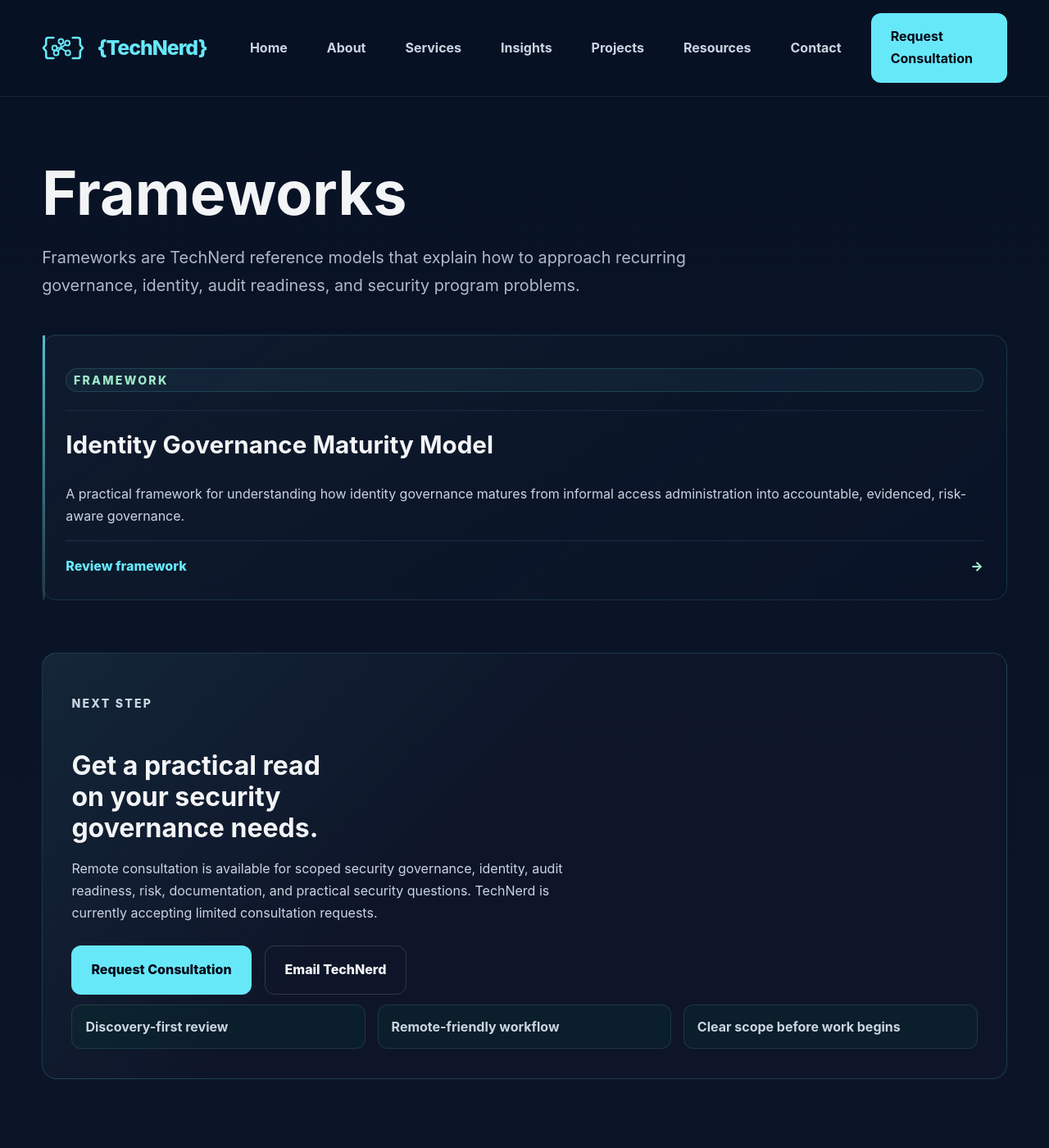
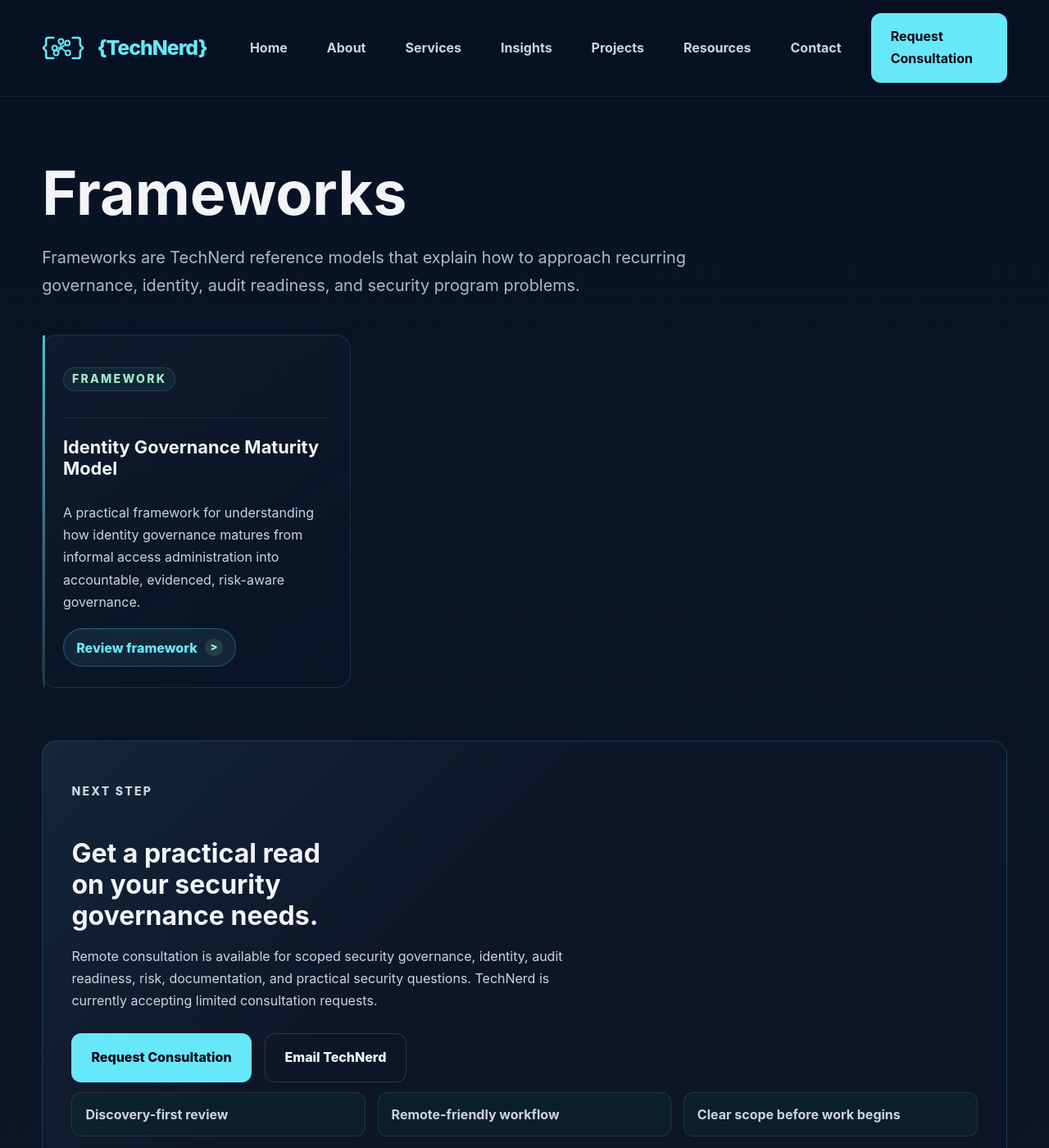
Before and after one commit to cjblackthorn/technerd, a Jekyll site: the page built from frameworks.md, in a window 1280 px wide and 1400 px high. Shown: the whole window at 82% size. Built offline with Jekyll 4.4.1, drawn with Linux system fonts in a browser that asks for light colours.

Commit message:
Refine service card presentation

```diff
--- a/assets/css/technerd.scss
+++ b/assets/css/technerd.scss
@@ -503,7 +503,7 @@ summary:focus-visible,
 
 .card > p:not(.eyebrow):not(.card-meta-line),
 .collection-card > p:not(.eyebrow):not(.card-meta-line):not(.detail-meta) {
-  margin-bottom: 1rem;
+  margin-bottom: 1.15rem;
 }
 
 .card-meta-line {
@@ -540,35 +540,66 @@ summary:focus-visible,
 }
 
 .card-action {
-  display: flex;
+  display: inline-flex;
   align-items: center;
-  justify-content: space-between;
-  gap: 0.9rem;
-  width: 100%;
+  justify-content: center;
+  gap: 0.6rem;
+  width: fit-content;
   margin-top: auto;
-  padding-top: 1.05rem;
-  border-top: 1px solid rgba(103,232,249,0.12);
+  padding: 0.72rem 0.95rem;
+  border: 1px solid rgba(103,232,249,0.26);
+  border-radius: 999px;
+  background: rgba(103,232,249,0.08);
   color: var(--accent-primary) !important;
   font-weight: 850;
   text-decoration: none;
+  line-height: 1;
+  box-shadow: inset 0 1px 0 rgba(255,255,255,0.05);
+  transition:
+    border-color 180ms ease,
+    background-color 180ms ease,
+    color 180ms ease,
+    transform 180ms ease;
 }
 
 .card-action::after {
-  content: "->";
+  content: ">";
   flex: 0 0 auto;
+  display: inline-flex;
+  align-items: center;
+  justify-content: center;
+  width: 1.35rem;
+  height: 1.35rem;
+  border-radius: 999px;
+  background: rgba(167,243,208,0.12);
   color: var(--accent-secondary);
+  font-size: 0.78rem;
+  font-weight: 950;
+  line-height: 1;
   transition: transform 180ms ease;
 }
 
+.card-action:hover {
+  border-color: rgba(167,243,208,0.42);
+  background: rgba(103,232,249,0.13);
+  transform: translateY(-1px);
+}
+
 .card-action:hover::after {
-  transform: translateX(0.2rem);
+  transform: translateX(0.14rem);
 }
 
 .collection-grid {
   display: grid;
-  grid-template-columns: repeat(auto-fit, minmax(280px, 1fr));
-  gap: 1.25rem;
-  margin-top: 2.25rem;
+  grid-template-columns: repeat(auto-fit, minmax(min(100%, 340px), 1fr));
+  gap: 1.45rem;
+  margin-top: 2rem;
+}
+
+@media (min-width: 1100px) {
+  .collection-grid {
+    grid-template-columns: repeat(3, minmax(0, 1fr));
+  }
 }
 
 .collection-card,
@@ -576,7 +607,7 @@ summary:focus-visible,
   position: relative;
   isolation: isolate;
   overflow: hidden;
-  padding: 1.65rem 1.75rem;
+  padding: 1.55rem;
   border: 1px solid rgba(103,232,249,0.12);
   border-radius: var(--radius-lg);
   background:
@@ -587,18 +618,20 @@ summary:focus-visible,
 
 .collection-card h2,
 .collection-card h3 {
-  margin-top: 0.5rem;
-  margin-bottom: 0.8rem;
-  font-size: clamp(1.35rem, 2.5vw, 1.85rem);
-  line-height: 1.2;
+  margin-top: 1.15rem;
+  margin-bottom: 0.75rem;
+  font-size: clamp(1.35rem, 1.7vw, 1.65rem);
+  line-height: 1.16;
 }
 
 .collection-card .eyebrow,
 .card .eyebrow {
   display: inline-flex;
   align-items: center;
-  max-width: 100%;
-  padding: 0.28rem 0.55rem;
+  align-self: flex-start;
+  width: fit-content;
+  max-width: min(100%, 18rem);
+  padding: 0.28rem 0.62rem;
   border: 1px solid rgba(103,232,249,0.16);
   border-radius: 999px;
   background: rgba(103,232,249,0.055);
```
